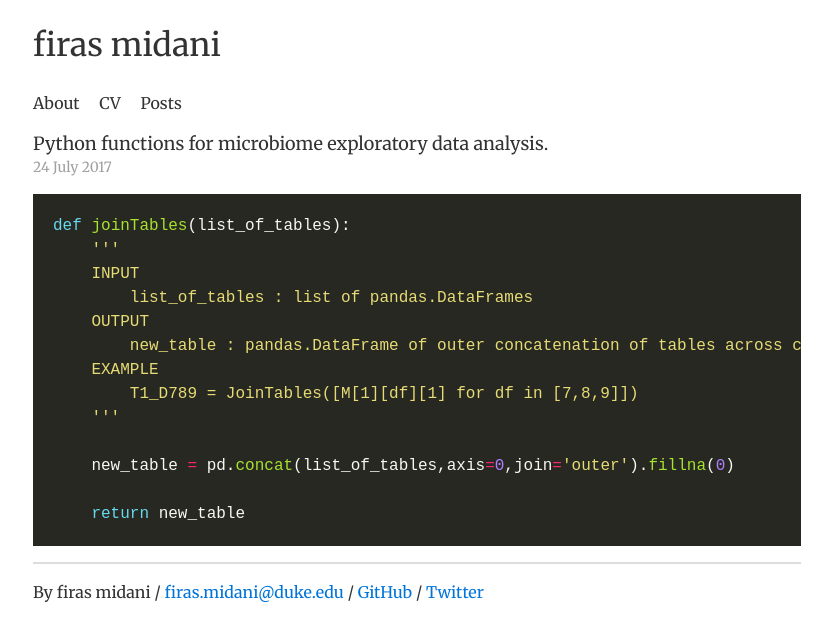
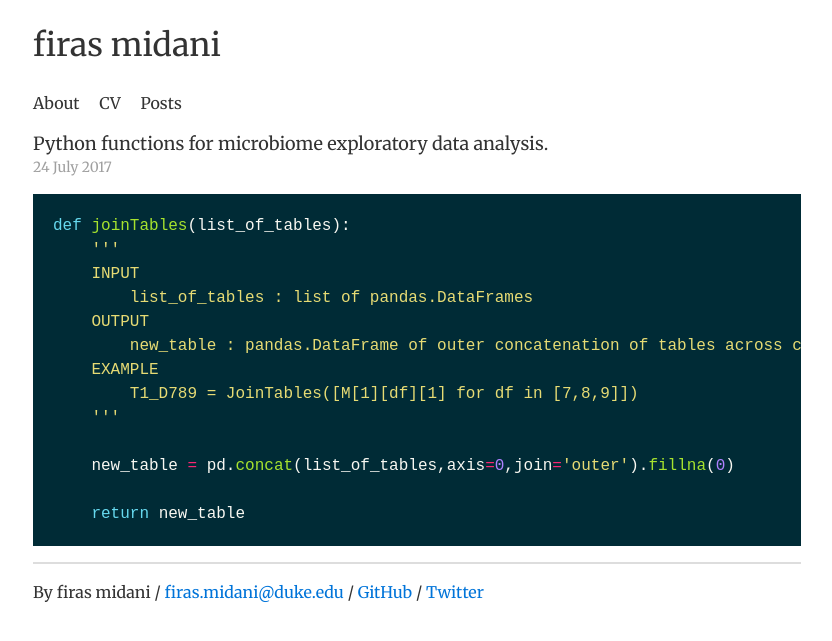
Before and after one commit to firasmidani/firasmidani.github.io, a Jekyll site: the page built from _posts/2017-07-24-python-microbiome-EDA.md, in a window 1280 px wide. Shown: the top 641 px of the page, without its empty margins (223-1055 px from the left). Built offline with Jekyll 4.4.1, drawn with Linux system fonts in a browser that asks for light colours.

Commit message:
Update _syntax.scss

```diff
--- a/_sass/_syntax.scss
+++ b/_sass/_syntax.scss
@@ -15,8 +15,8 @@ blue      #272822  reserved keywords
 cyan      #272822  strings, numbers
 green     #272822  operators, other keywords
 */
-.highlight pre { background-color: #272822; }
-.highlight .hll { background-color: #272822; }
+
+.highlight { background-color: #002b36; color: #93a1a1 }
 
 .highlight .c { color: #75715e } /* Comment */
 .highlight .err { color: #960050; background-color: #1e0010 } /* Error */
```
